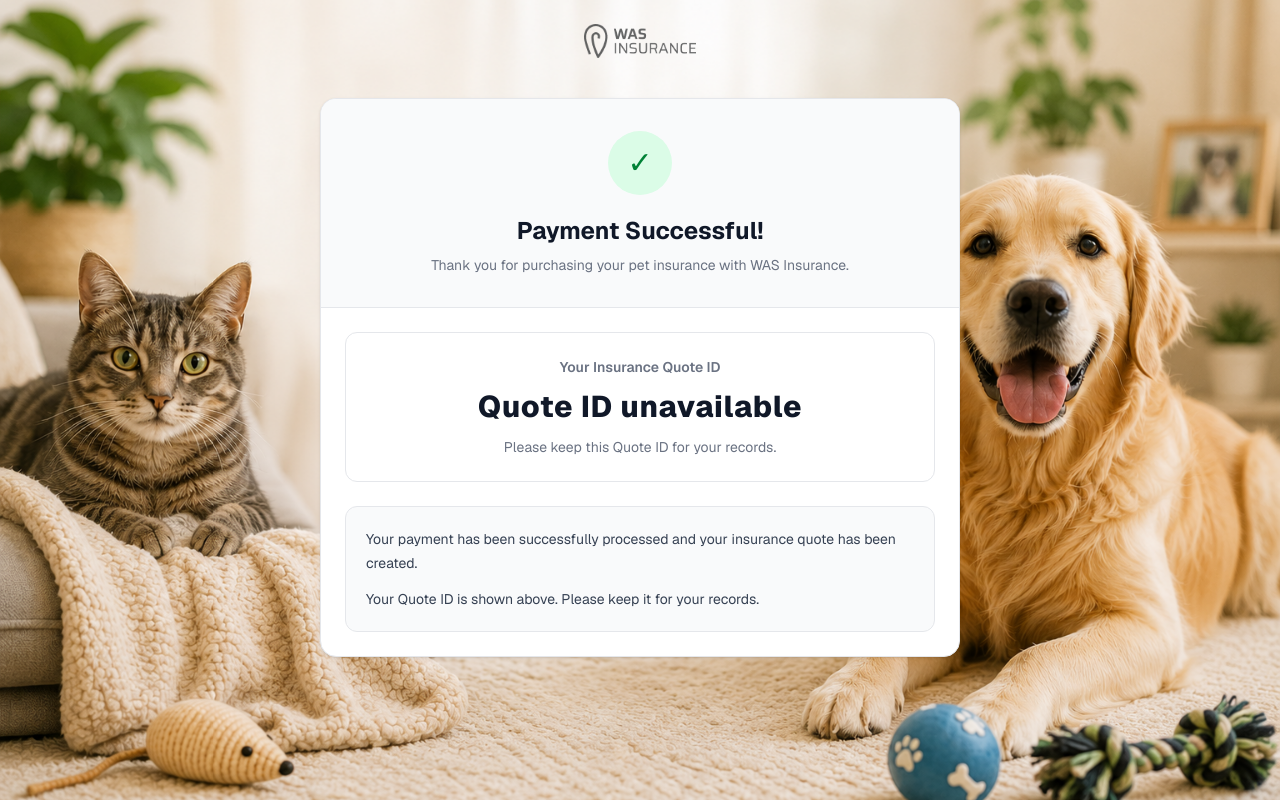
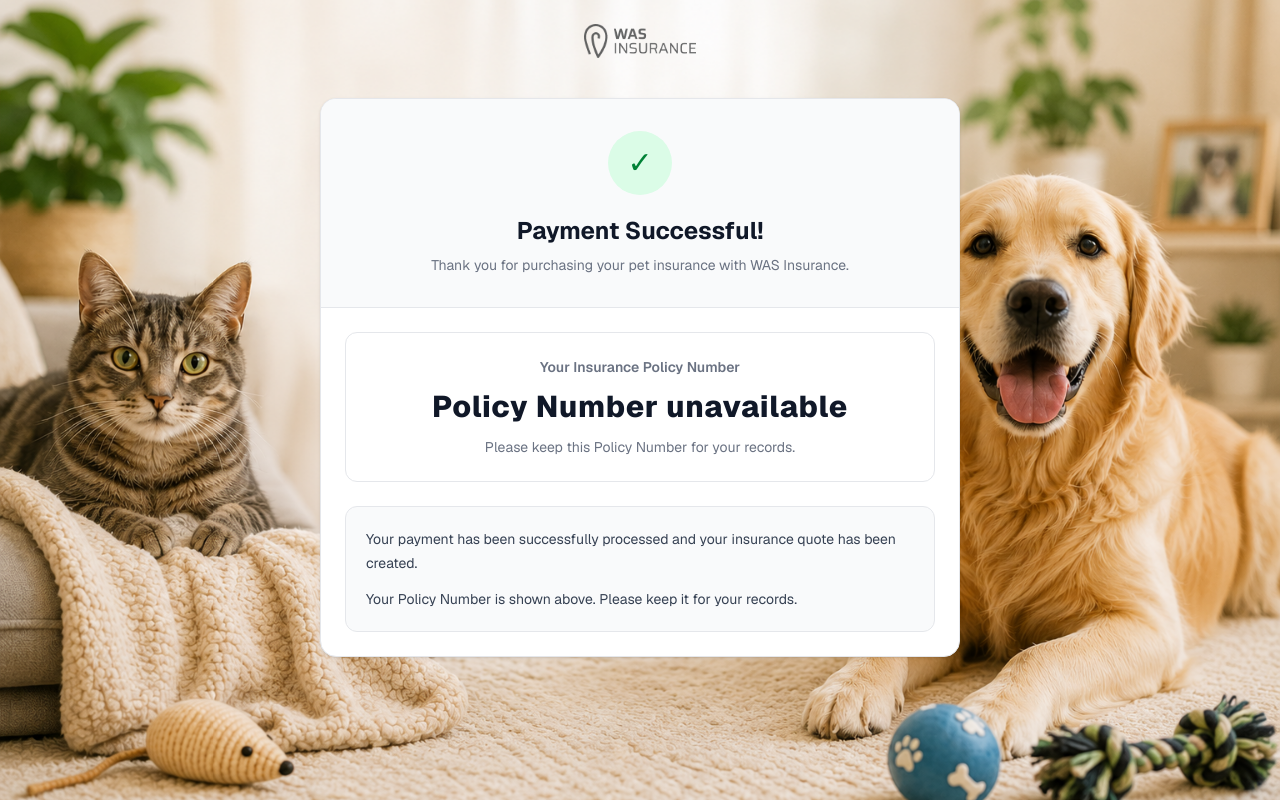
Before and after one commit to pvu0452/pet_insurance, a Next.js app: page /success in a window 1280 px wide. Built offline with nearby package versions, Linux system fonts and the light colour scheme.

Commit message:
replaced quote id with policy number

```diff
--- a/app/success/page.tsx
+++ b/app/success/page.tsx
@@ -115,7 +115,7 @@ function SuccessPageContent() {
                   text-gray-500
                 "
               >
-                Your Insurance Quote ID
+                Your Insurance Policy Number
               </p>
 
               <p
@@ -127,7 +127,7 @@ function SuccessPageContent() {
                   tracking-wide
                 "
               >
-                {quoteId || "Quote ID unavailable"}
+                {quoteId || "Policy Number unavailable"}
               </p>
 
               <p
@@ -137,7 +137,7 @@ function SuccessPageContent() {
                   mt-3
                 "
               >
-                Please keep this Quote ID for your records.
+                Please keep this Policy Number for your records.
               </p>
 
             </div>
@@ -172,7 +172,7 @@ function SuccessPageContent() {
                   mt-3
                 "
               >
-                Your Quote ID is shown above. Please keep it for your records.
+                Your Policy Number is shown above. Please keep it for your records.
               </p>
 
             </div>
```
